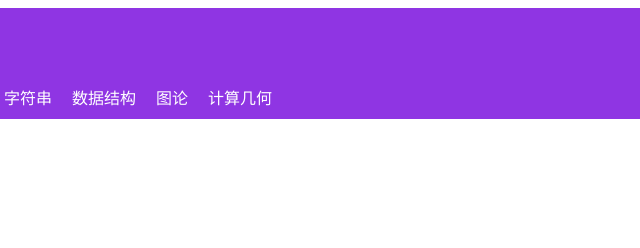
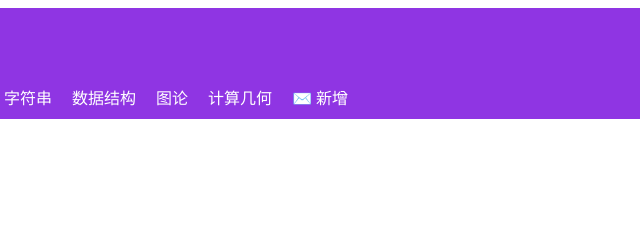
Before and after one commit to Rrinors/21063206, a plain HTML site: page basic/binary_search.html in a window 1280 px wide. Shown: the top 248 px of the page, 368-1008 px from the left. Drawn offline with nearby package versions, Linux system fonts and the light colour scheme; some packages are replaced by stand-ins of ours.

Commit message:
增加新增文章的连接

```diff
--- a/basic/binary_search.html
+++ b/basic/binary_search.html
@@ -34,6 +34,7 @@
             <li>数据结构</li>
             <li>图论</li>
             <li>计算几何</li>
+            <li><a href="../form.html">✉️ 新增</a></li>
         </ul>
     </div>
 
```
Also changed, not shown: basic/index.html (+1 -0 lines), dp/index.html (+1 -0 lines).
